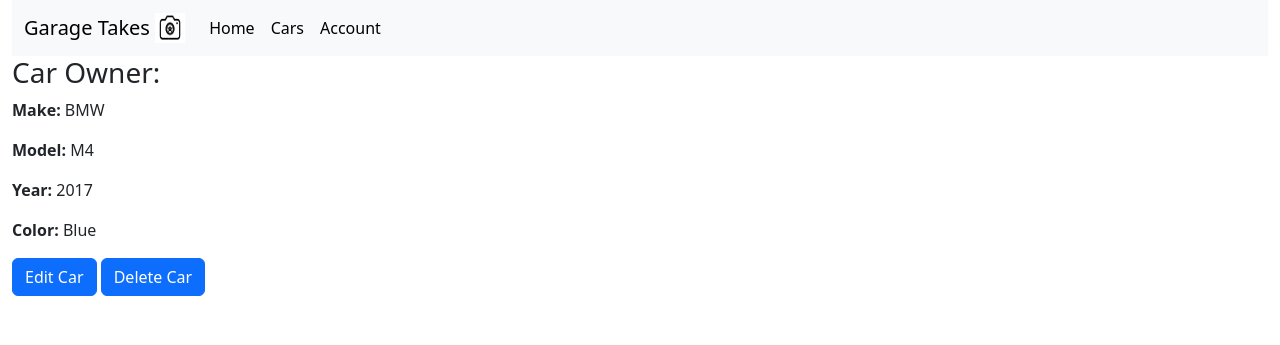
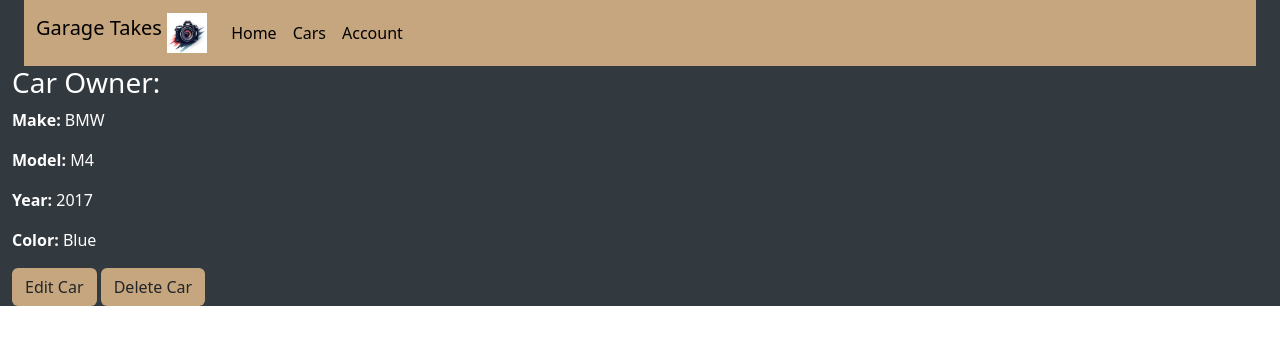
Before and after one commit to Oscar2060/FinalProject, a Django app: page /car/16 in a window 1280 px wide. Shown: the top 345 px of the page. Run offline with Django 4.2, Linux system fonts and the light colour scheme; data comes from the database, SQL or seed files in the repository; both versions use the stored data as it was after the commit; some libraries are stand-ins or nearby versions.

Commit message:
finished sprint 01

```diff
--- a/final_app/templates/final_app/base_template.html
+++ b/final_app/templates/final_app/base_template.html
@@ -13,12 +13,13 @@
 </head>
 
 <body>
+<div class="container-fluid" style="background-color: #32393F">
+<!-- Navbar -->
 <div class="container-fluid">
-<!-- Navbar -->
-<nav class="navbar navbar-expand-lg bg-body-tertiary">
+    <nav class="navbar navbar-expand-lg" style="background-color: #C6A67E">
         <div class="container-fluid">
-<a class="navbar-brand" href={% url 'home_page' %}>Garage Takes
-    <img src="images/car-camera.jpg" width="30" height="30" class="d-inline-block align-top">
+        <a class="navbar-brand " href={% url 'home_page' %}>Garage Takes
+            <img src="{% static 'images/camera_logo.jpg' %}" width="40" height="40" class="d-inline-block align-top">
         </a>
         <button class="navbar-toggler" type="button" data-bs-toggle="collapse" data-bs-target="#navbarNav" aria-controls="navbarNav" aria-expanded="false" aria-label="Toggle navigation"><span class="navbar-toggler-icon"></span></button>
         <div class="collapse navbar-collapse" id="navbarNav">
@@ -36,6 +37,7 @@
         </div>
         </div>
     </nav>
+</div>
 
 <!-- add block content from html template -->
 {% block content %}
--- a/final_app/templates/final_app/car_detail.html
+++ b/final_app/templates/final_app/car_detail.html
@@ -1,14 +1,14 @@
 {% extends 'final_app/base_template.html' %}
 
 {% block content %}
-<h3>Car Owner: {{ car.owner }}</h3>
+<h3 style="color: #ffffff">Car Owner: {{ car.owner }}</h3>
 
-<p><strong>Make:</strong> {{ car.make }}</p>
-<p><strong>Model:</strong> {{ car.model }}</p>
-<p><strong>Year:</strong> {{ car.year }}</p>
-<p><strong>Color:</strong> {{ car.color }}</p>
+<p style="color: #ffffff"><strong>Make:</strong> {{ car.make }}</p>
+<p style="color: #ffffff"><strong>Model:</strong> {{ car.model }}</p>
+<p style="color: #ffffff"><strong>Year:</strong> {{ car.year }}</p>
+<p style="color: #ffffff"><strong>Color:</strong> {{ car.color }}</p>
 
-<a class="btn btn-primary" href="{% url 'edit_car' car.id %}" role="button">Edit Car</a>
-<a class="btn btn-primary" href="{% url 'delete_car' car.id %}" role="button">Delete Car</a>
+<a class="btn" style="background-color: #C6A67E" href="{% url 'edit_car' car.id %}" role="button">Edit Car</a>
+<a class="btn" style="background-color: #C6A67E" href="{% url 'delete_car' car.id %}" role="button">Delete Car</a>
 
 {% endblock %}
--- a/final_app/templates/final_app/car_form.html
+++ b/final_app/templates/final_app/car_form.html
@@ -7,7 +7,7 @@
 <form action="" method="POST">
 
 {% csrf_token %}
-<table>
+<table style="color: #ffffff">
 {{ form.as_table }}
 </table>
 <input type="submit" name="Submit">
--- a/final_app/templates/final_app/car_list.html
+++ b/final_app/templates/final_app/car_list.html
@@ -1,12 +1,12 @@
 {% extends 'final_app/base_template.html' %}
 
 {% block content %}
-<h1>Car List</h1>
+<h1 style="color: #ffffff">Car List</h1>
 {% if car_list %}
 <ul>
 {% for car in car_list %}
-<li>
-<a href="{{ car.get_absolute_url }}">{{ car.make }}</a>
+<li style="color: #C6A67E">
+<a style="color: #C6A67E" href="{{ car.get_absolute_url }}">{{ car.make }}</a>
 </li>
 {% endfor %}
 </ul>
--- a/final_app/templates/final_app/delete_car.html
+++ b/final_app/templates/final_app/delete_car.html
@@ -7,9 +7,9 @@
 <form action="" method="POST">
 
 {% csrf_token %}
-<p><strong>Are you sure you want to delete the {{ car.year }} {{car.make}} {{car.model}}?</p>
-<button onclick="window.history.back();" class="btn btn-default" type="button">Cancel</button>
-<input class="btn btn-primary" type="submit" value="Confirm"/>
+<p style="color: #ffffff"><strong>Are you sure you want to delete the {{ car.year }} {{car.make}} {{car.model}}?</p>
+<button onclick="window.history.back();" class="btn btn-default" style="color: #ffffff" type="button">Cancel</button>
+<input class="btn" style="background-color: #C6A67E" type="submit" value="Confirm"/>
 
 </form>
 
```
Also changed, not shown: final_app/templates/final_app/homepage.html (+6 -6 lines), db.sqlite3, static/images/camera_logo.jpg (added), static/images/car-camera.jpg (deleted). Lines whose indentation alone changed are shown as unchanged.
